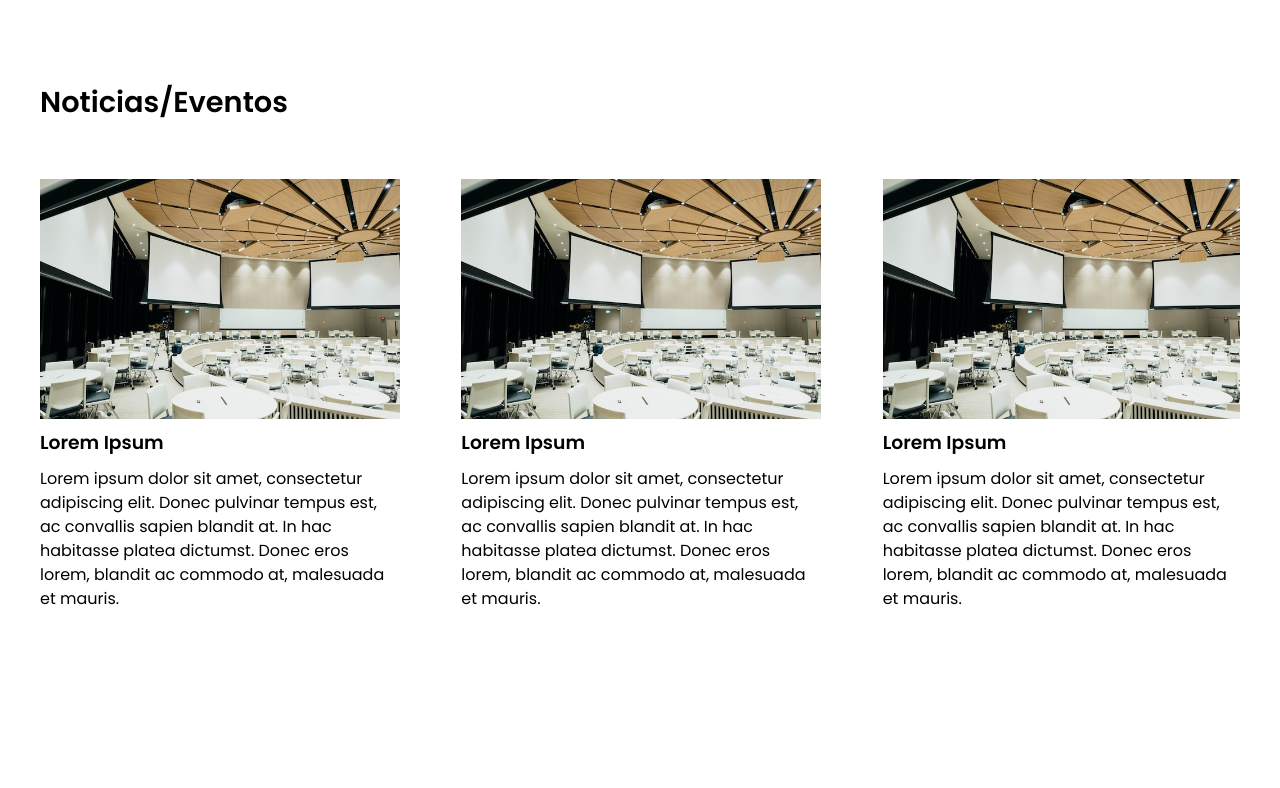
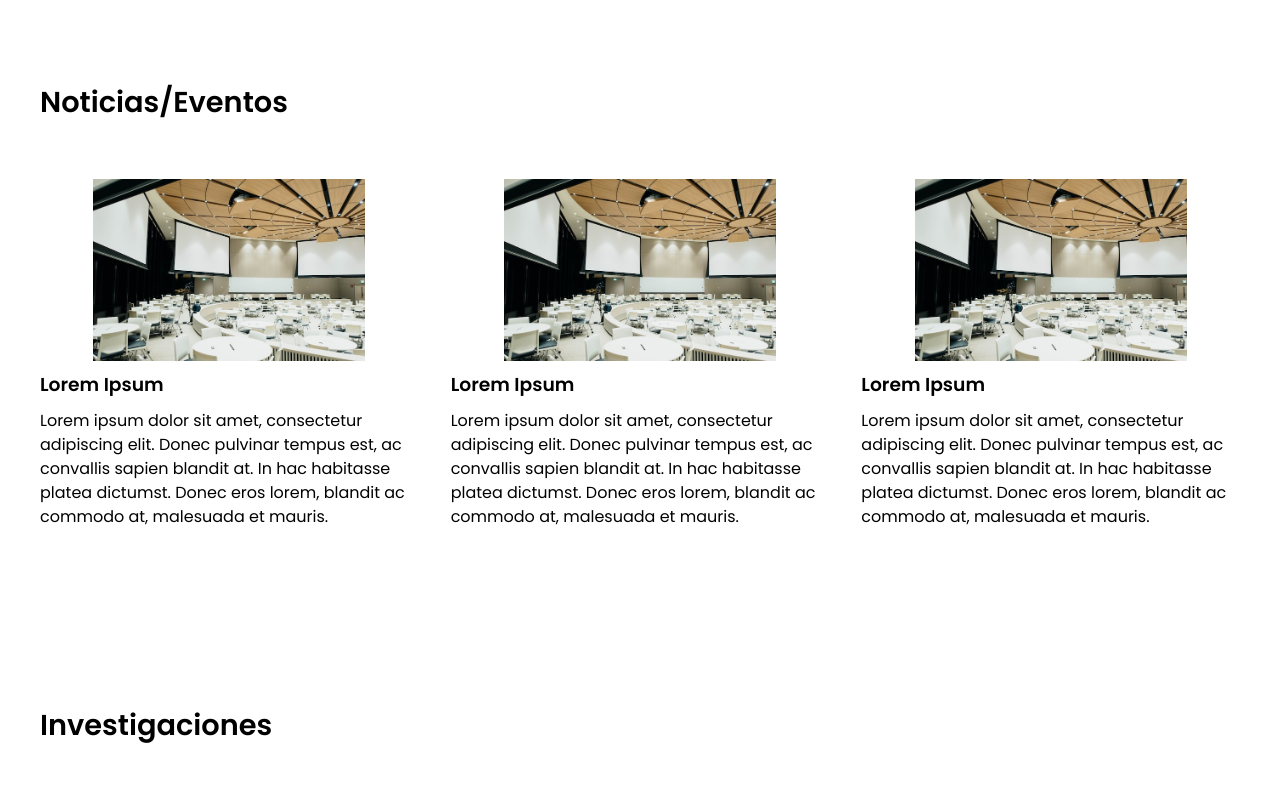
Before and after one commit to LeoDPR/SSP-PROJECT, a PHP site: page / in a window 1280 px wide. Shown: the part 784-1572 px from the top of the page. Run offline with PHP 8.4, Linux system fonts and the light colour scheme.

Commit message:
Actualizacion de estilos e index

```diff
--- a/css/estilos.css
+++ b/css/estilos.css
@@ -259,6 +259,24 @@ th, td {
 .news{
     text-align: left;
     }
+    .articles__news {
+            padding-top: 60px;
+            display: grid;
+            line-height: 3em;
+            width: 150vh;
+            margin: 0 auto;
+            gap: 2em;
+            overflow: hidden;
+            grid-template-columns: repeat(auto-fit, minmax(15rem, auto));
+    }
+    .news__image{
+        display: grid;
+        gap: 1em;
+        justify-items: center;
+        width: 17rem;
+        overflow: hidden;
+        margin: 0 auto;
+    }
 
     .news__image:hover {
         transform: translateY(-20px);
@@ -267,29 +285,12 @@ th, td {
         box-shadow: 0px 0px 10px 2px rgba(0, 0, 0, 0.5);
     }
 
-    .articles__news {
-        padding-top: 60px;
-        display: grid;
-        line-height: 3em;
-        width: 150vh;
-        margin: 0 auto;
-        gap: 4em;
-        overflow: hidden;
-        grid-template-columns: repeat(auto-fit, minmax(260px, auto));
-    }
+
 
     .about__paragraph{
         line-height: 1.5;
     }
 
-    .news__image{
-        display: grid;
-        gap: 1em;
-        justify-items: center;
-        width: 360px;
-        overflow: hidden;
-        margin: 0 auto;
-    }
 /*inicio investigacion*/
 
     .investigaciones__container{
--- a/index.html
+++ b/index.html
@@ -140,7 +140,7 @@
 
     <!-- //////////Trabajos////////////// -->
 
-    <div id="Trabajos" class="hidden">
+    <div id="Trabajos"  class="hidden">
         <aside class="sidebar">
             <ul class="aside__list">
                 <li class="sidebar__item">
```
